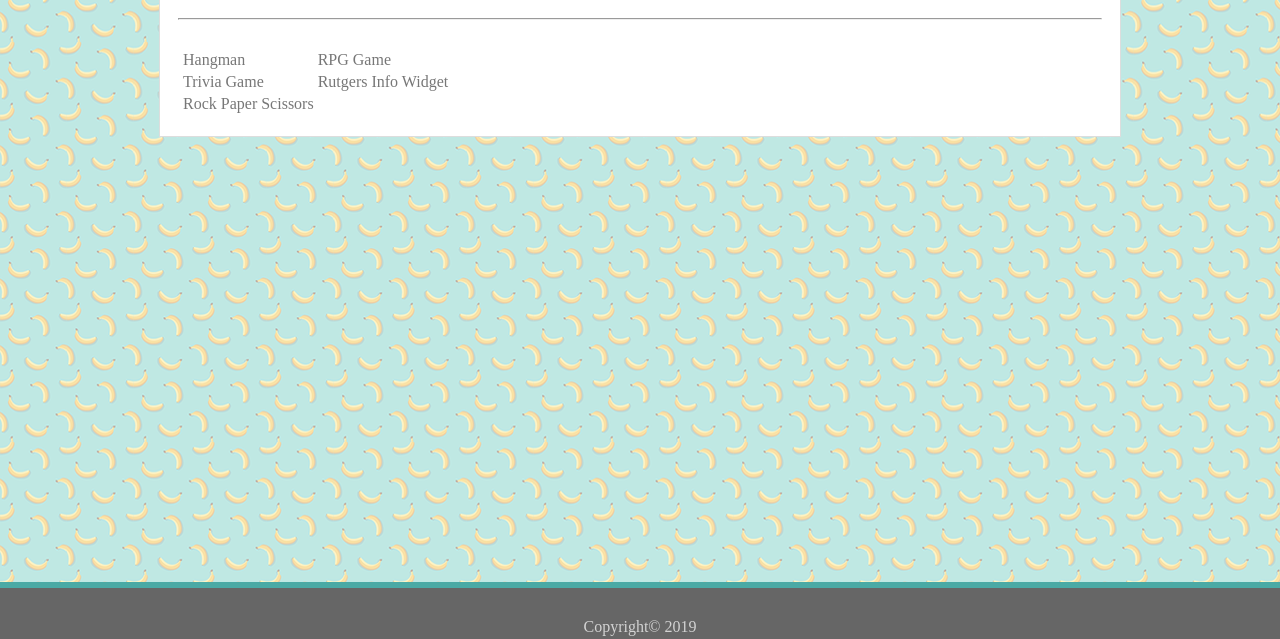
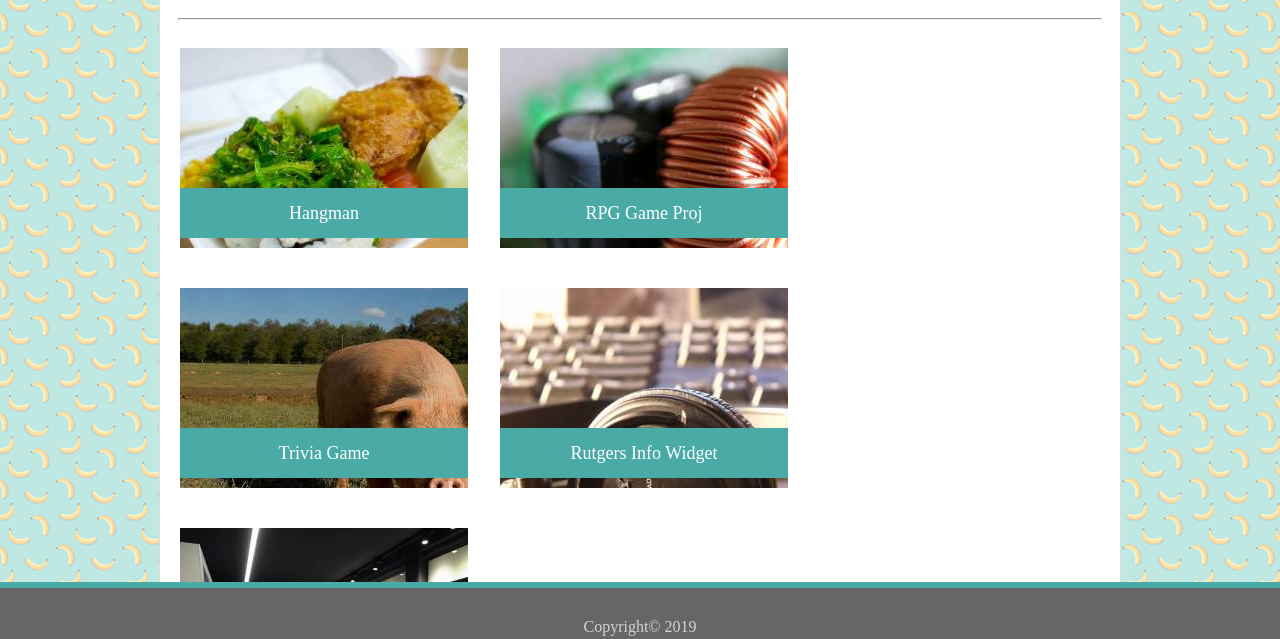
Before and after one commit to kevinfukuhara/Basic-Portfolio, a plain HTML site: page portfolio.html in a window 1280 px wide. Shown: the part 159-798 px from the top of the page. Drawn offline with Linux system fonts and the light colour scheme.

Commit message:
completed the first draft of the homework assignment. Everything looks pretty much complete - still need to figure out how to make the height of the portfolio BoxSet div element automatically scale.

```diff
--- a/assets/css/style.css
+++ b/assets/css/style.css
@@ -151,6 +151,57 @@ div {
 	color: #777777;
 }
 
+.portfoBoxSet {
+	position: relative;
+	width: 920px;
+	height: 800px;
+
+	/**** ^^^^
+	NEED to find a way to make this Y-dimension automatic
+	****/
+}
+
+.portfoIcon {
+	position: absolute;
+	width: calc(90%/3);
+	height: 200px;
+}
+
+.portCol1 {
+	left: 20px;
+}
+
+.portCol2 {
+	left: calc(340px);
+}
+
+.portRow1 {
+	top: 20px;
+}
+
+.portRow2 {
+	top: 260px;
+}
+
+.portRow3 {
+	top: 500px;
+}
+
+.portfoSubtitle {
+	background-color: #4aaaa5;
+	color: white;
+	font-family: font-family: Georgia, Times, "Times New Roman", serif;
+	font-size: 18px;
+	/*how to center text both horizontally and vertically in a div element*/
+	text-align: center;
+	vertical-align: middle;
+	line-height: 50px;       /* the same as your div height */
+	width: 100%;
+	height: 50px;
+	position: absolute;
+	bottom: 10px;
+}
+
 /**********************************/
 /***** ID - CSS ELEMENTS *******/
 /**********************************/
@@ -163,7 +214,7 @@ div {
 }
 
 #bottomParagraph {
-	padding: 0px 20px 20px 20px;
+	padding: 0px 20px 10px 20px;
 }
 
 #tablePadding {
@@ -176,3 +227,23 @@ div {
 	padding: 7px 20px;
 	border: 0px;
 }
+
+#hangmanProj {
+	background-image: url("../images/hangmanProj.jpg");
+}
+
+#rpgGameProj {
+	background-image: url("../images/rpgGameProj.jpg");
+}
+
+#triviaGameProj {
+	background-image: url("../images/triviaGameProj.jpg");
+}
+
+#rutgersInfoWidgProj {
+	background-image: url("../images/rutgersInfoWidgProj.jpg");
+}
+
+#rockPaperScProj {
+	background-image: url("../images/rockPaperScProj.jpg");
+}
--- a/portfolio.html
+++ b/portfolio.html
@@ -33,8 +33,29 @@
     	<h1 class="bodyTitle">Portfolio</h1>
         <hr class="lineShort"> <!-- Line separates About Me from Content-->
 
-    	<!-- Tbale will containg the grid. The grid blocks will cotnain the links/images to the projects I've completed.
+        <div class="portfoBoxSet bodyPadding clearfix">
+        	<div class="portfoIcon portRow1 portCol1" id="hangmanProj">
+        		<div class="portfoSubtitle">Hangman</div>
+        	</div>
+        	<div class="portfoIcon portRow1 portCol2" id="rpgGameProj">
+        		<div class="portfoSubtitle">RPG Game Proj</div>
+        	</div>
+        	<div class="portfoIcon portRow2 portCol1" id="triviaGameProj">
+        		<div class="portfoSubtitle">Trivia Game</div>
+        	</div>
+        	<div class="portfoIcon portRow2 portCol2" id="rutgersInfoWidgProj">
+        		<div class="portfoSubtitle">Rutgers Info Widget</div>
+        	</div>
+        	<div class="portfoIcon portRow3 portCol1" id="rockPaperScProj">
+        		<div class="portfoSubtitle">Rock Paper Scissors</div>
+        	</div>
+        </div>
+
+
+
+    	<!-- Table will contain the grid. The grid blocks will cotnain the links/images to the projects I've completed.
     	Each block will have a background image and the link block -->
+        <!--
         <table id="tablePadding">
         	<tr>
         		<td>
@@ -80,7 +101,7 @@
         	</tr>
 
         </table>
-
+        -->
     </div>
 
     <!-- Footer will contain the bottom section. -->
```
Also changed, not shown: assets/images/hangmanProj.jpg (added), assets/images/rockPaperScProj.jpg (added), assets/images/rpgGameProj.jpg (added), assets/images/rutgersInfoWidgProj.jpg (added), assets/images/triviaGameProj.jpg (added).
